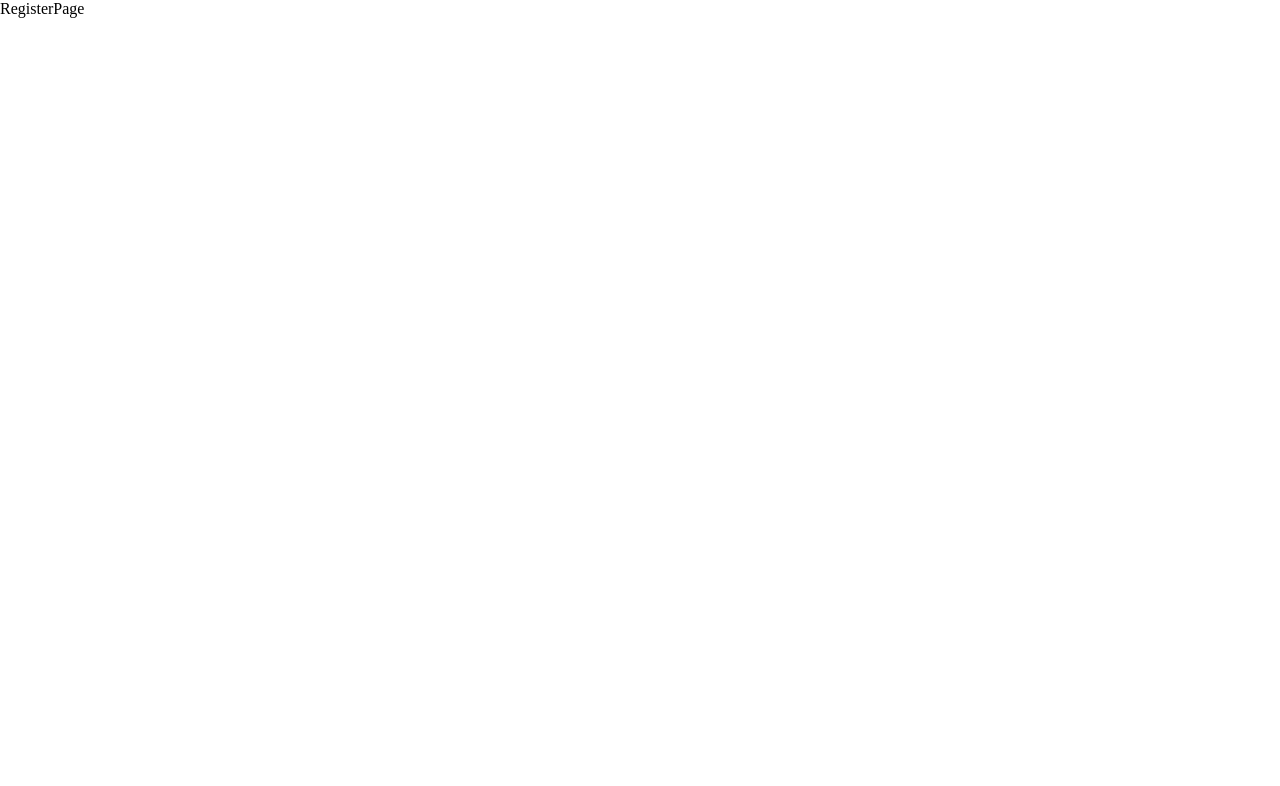
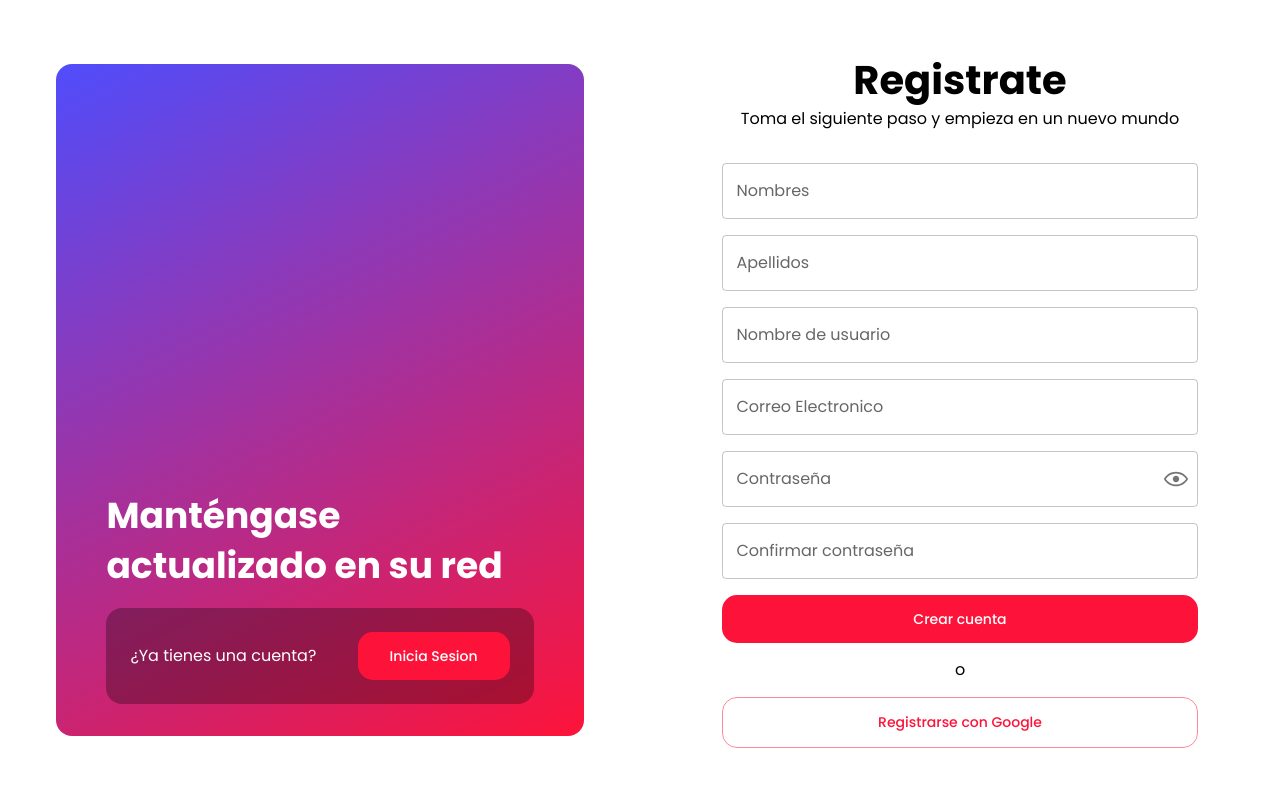
Before and after one commit to mattiasdu944/La-Salle-WorkLink, a Next.js app: page /auth/register in a window 1280 px wide. Shown: the top 786 px of the page. Built offline with nearby package versions, Linux system fonts and the light colour scheme.

Commit message:
register page end design

```diff
--- /dev/null
+++ b/components/auth/FormRegister.tsx
@@ -0,0 +1,85 @@
+import { FC, useState } from 'react'
+
+import { Box, Button, FormControl, IconButton, InputAdornment, InputLabel, OutlinedInput, TextField, Typography } from '@mui/material'
+import { RxEyeClosed, RxEyeOpen } from 'react-icons/rx'
+
+export const FormRegister = () => {
+    const [showPassword, setShowPassword] = useState(false);
+
+    return (
+        <>
+            <Typography variant='h1' textAlign='center'>Registrate</Typography>
+            <Typography textAlign='center' mb='2rem'>Toma el siguiente paso y empieza en un nuevo mundo</Typography>
+
+            <Box component='form' sx={{ width:'90%' }}>
+
+                <TextField
+                    type='text'
+                    label="Nombres"
+                    variant="outlined"
+                    sx={{ width:'100%', mb:'1rem' }}
+                />
+                <TextField
+                    type='text'
+                    label="Apellidos"
+                    variant="outlined"
+                    sx={{ width:'100%', mb:'1rem' }}
+                />
+                <TextField
+                    type='text'
+                    label="Nombre de usuario"
+                    variant="outlined"
+                    sx={{ width:'100%', mb:'1rem' }}
+                />
+                <TextField
+                    type='email'
+                    label="Correo Electronico"
+                    variant="outlined"
+                    sx={{ width:'100%', mb:'1rem' }}
+                />
+
+                <FormControl sx={{ width: '100%', mb:'1rem' }} variant="outlined">
+                    <InputLabel htmlFor="outlined-adornment-password">
+                        Contraseña
+                    </InputLabel>
+                    <OutlinedInput
+
+                    type={showPassword ? 'text' : 'password'}
+                        endAdornment={
+                            <InputAdornment position="end">
+                            <IconButton
+                                aria-label="toggle password visibility"
+                                onClick={ () => setShowPassword(!showPassword) }
+                                edge="end"
+                            >
+                                {showPassword ? <RxEyeClosed /> : <RxEyeOpen />}
+                            </IconButton>
+                            </InputAdornment>
+                        }
+                        label="Password"
+                    />
+                </FormControl>
+
+                <FormControl sx={{ width: '100%', mb:'1rem' }} variant="outlined">
+                    <InputLabel htmlFor="outlined-adornment-password">
+                        Confirmar contraseña
+                    </InputLabel>
+                    <OutlinedInput
+                        type={showPassword ? 'text' : 'password'}
+
+                        label="Password"
+                    />
+                </FormControl>
+
+                <Button type='submit' sx={{ mb:'1rem' }} variant="contained">
+                    Crear cuenta
+                </Button>
+                <Typography mb='1rem' textAlign='center'>o</Typography>
+
+                <Button type='submit' variant="outlined">
+                    Registrarse con Google
+                </Button>
+            </Box>
+        </>
+    )
+}
--- a/components/auth/SideBanner.tsx
+++ b/components/auth/SideBanner.tsx
@@ -19,7 +19,7 @@ export const SideBanner: FC<Props> = ({ link, message, textButton }) => {
             background:' linear-gradient(153deg, rgba(80,77,252,1) 0%, rgba(253,19,57,1) 100%)',
         }}>
             <Container sx={{ padding: '2rem', height:'100%', display:'flex', justifyContent:'end', flexDirection:'column' }}>
-                <Typography sx={{ fontSize:'3rem', fontWeight:'700', color:'info.main', mb:'1rem' }}>
+                <Typography variant='h2' sx={{ color:'info.main', mb:'1rem' }}>
                     Manténgase actualizado en su red
                 </Typography>
 
@@ -31,7 +31,8 @@ export const SideBanner: FC<Props> = ({ link, message, textButton }) => {
                     display: 'flex',
                     gap: '1rem',
                     justifyContent: 'space-between',
-                    alignItems: 'center'
+                    alignItems: 'center',
+                    flexDirection: { xs:'column', md:'row' }
                 }}>
                     <Typography>{ message }</Typography>
                     <Link href={ link }>
--- a/components/auth/index.ts
+++ b/components/auth/index.ts
@@ -1,2 +1,3 @@
 export * from './FormLogin'
+export * from './FormRegister'
 export * from './SideBanner'
--- a/pages/auth/register.tsx
+++ b/pages/auth/register.tsx
@@ -1,8 +1,51 @@
 import React from 'react'
+import Head from 'next/head'
+
+import { Container, Grid } from '@mui/material'
+import { FormRegister, SideBanner } from '@/components'
 
 const RegisterPage = () => {
     return (
-        <div>RegisterPage</div>
+        <>
+            <Head>
+                <title>WorkLink - Registro</title>
+            </Head>
+
+            <Grid container component='main' sx={{
+                minHeight:'100vh',
+                flexDirection:{ xs:'column-reverse', md:'row' },
+                padding: { xs: '2rem 0' }
+            }}>
+                <Grid item xs={ 12 } md={ 6 }>
+                    <Container sx={{
+                        display: 'flex',
+                        justifyContent: 'center',
+                        alignItems: 'center',
+                        flexDirection: 'column',
+                        height: '100%',
+                        padding: '2rem 0'
+                    }}>
+                        <SideBanner
+                            message={'¿Ya tienes una cuenta?'}
+                            textButton={'Inicia Sesion'}
+                            link={'/auth/login'}
+                        />
+                    </Container>
+                </Grid>
+
+                <Grid item xs={ 12 } md={ 6 }>
+                    <Container sx={{
+                        display: 'flex',
+                        justifyContent: 'center',
+                        alignItems: 'center',
+                        flexDirection: 'column',
+                        height: '100%',
+                    }}>
+                        <FormRegister/>
+                    </Container>
+                </Grid>
+            </Grid>
+        </>
     )
 }
 
--- a/theme/index.ts
+++ b/theme/index.ts
@@ -55,7 +55,10 @@ export const lightTheme = createTheme({
                 },
                 h2: {
                     fontSize: 30,
-                    fontWeight: 700
+                    fontWeight: 700,
+                    '@media(min-width: 780px)' : {
+                        fontSize: 36,
+                    }
                 },
                 subtitle1: {
                     fontSize: 20,
@@ -99,7 +102,7 @@ export const lightTheme = createTheme({
 
             styleOverrides:{
                 root:{
-                    maxWidth: '90%',
+                    width: '95%',
                     '@media(min-width: 780px)' : {
                         width: '90%'
                     }
```
